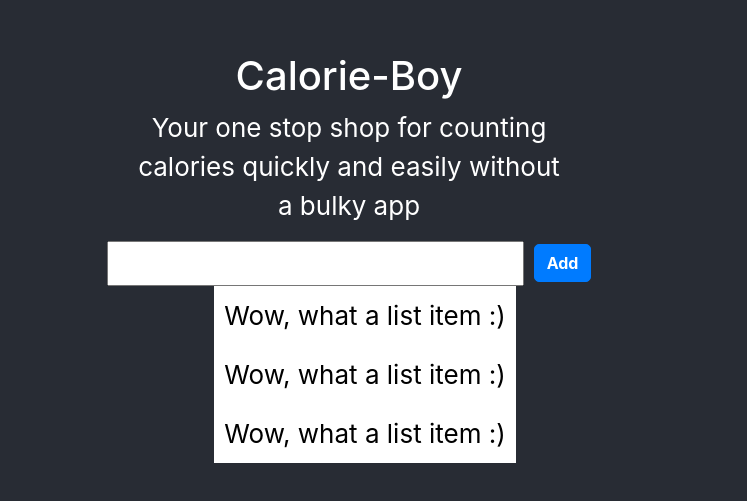
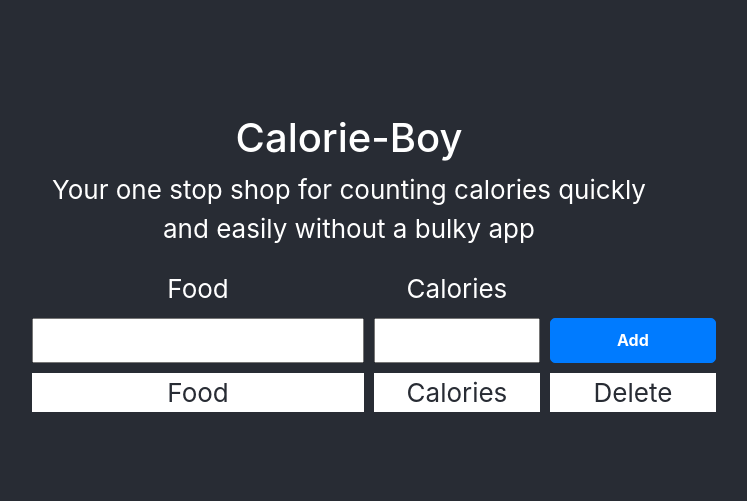
Before and after one commit to TreeBaron/Calorie-Boy, a React (Create React App) app: page / in a window 1280 px wide. Shown: the part 135-636 px from the top of the page, without its empty margins (291-1038 px from the left). Built offline with nearby package versions, Linux system fonts and the light colour scheme; the HTML template or start-up script is replaced by a standard one.

Commit message:
Saving Changes

```diff
--- a/public/index.html
+++ b/public/index.html
@@ -1,6 +1,7 @@
 <!DOCTYPE html>
 <html lang="en">
   <head>
+    <link rel="stylesheet" href="https://cdn.jsdelivr.net/npm/bootstrap@4.3.1/dist/css/bootstrap.min.css" integrity="sha384-ggOyR0iXCbMQv3Xipma34MD+dH/1fQ784/j6cY/iJTQUOhcWr7x9JvoRxT2MZw1T" crossorigin="anonymous">
     <meta charset="utf-8" />
     <link rel="icon" href="%PUBLIC_URL%/favicon.ico" />
     <meta name="viewport" content="width=device-width, initial-scale=1" />
--- a/src/App.css
+++ b/src/App.css
@@ -13,24 +13,8 @@
   color: white;
 }
 
-.flexBox
-{
-  display: flex;
-  align-items: center;
-  justify-content: center;
-  width: 33%;
-  min-height: 10%;
-}
-
-ul {
-  padding-left: 2rem;
+li {
   list-style-type: none;
-}
-
-ul li {
-  background-color: white;
-  color:black;
-  padding: 10px;
 }
 
 .addButton {
@@ -40,10 +24,27 @@ ul li {
   border-color: #007bff;
   border-radius: 5px;
   font-weight: bold;
-  flex: 1;
 }
 
-.addText
+.marginSmall {
+  margin: 5px;
+}
+
+.marginTop {
+  margin-top: 10px;
+}
+
+.flexBox
 {
-  flex: 3;
+  display: flex;
+  flex-direction: row;
+  flex-wrap: nowrap;
+  justify-content: center;
+  width: 50%;
 }
+
+.item
+{
+  background-color: white;
+  color: #282c34;
+}
--- a/src/App.js
+++ b/src/App.js
@@ -17,16 +17,39 @@ function App() {
             quickly and easily without a bulky app
           </p>
         </div>
-        <div id='row' className='flexBox'>
-          <input className='addText' type="text" name="food" onChange={() => {console.log('ravioli')}}/>
-          <Button className='addButton btn btn-primary '>Add</Button>
-        </div>
-        <div id='row' className='flexBox'>
-          <ul>
-            <li>Wow, what a list item :)</li>
-            <li>Wow, what a list item :)</li>
-            <li>Wow, what a list item :)</li>
-          </ul>
+        <div>
+          <div class="container">
+            <div class="row">
+              <div class="col-sm-2 marginSmall"/>
+              <div class="col-sm-4 marginSmall">
+                Food
+              </div>
+              <div class="col-sm-2 marginSmall">
+                Calories
+              </div>
+              <div class="col-sm-2 marginSmall"/>
+            </div>
+            <div className='row'>
+              <div class="col-sm-2 marginSmall"/>
+              <input className='col-sm-4 marginSmall' type="text" name="food" onChange={() => {console.log('ravioli')}}/>
+              <input className='col-sm-2 marginSmall' type="number" name="calories" onChange={() => {console.log('ravioli')}}/>
+              <Button className='col-sm-2 marginSmall addButton btn btn-primary'>Add</Button>
+            </div>
+            <li>
+              <div class="row">
+                <div class="col-sm-2 marginSmall"/>
+                <div class="col-sm-4 marginSmall item">
+                  Food
+                </div>
+                <div class="col-sm-2 marginSmall item">
+                  Calories
+                </div>
+                <div class="col-sm-2 marginSmall item">
+                  Delete
+                </div>
+              </div>
+            </li>
+          </div>
         </div>
       </header>
     </div>
```
